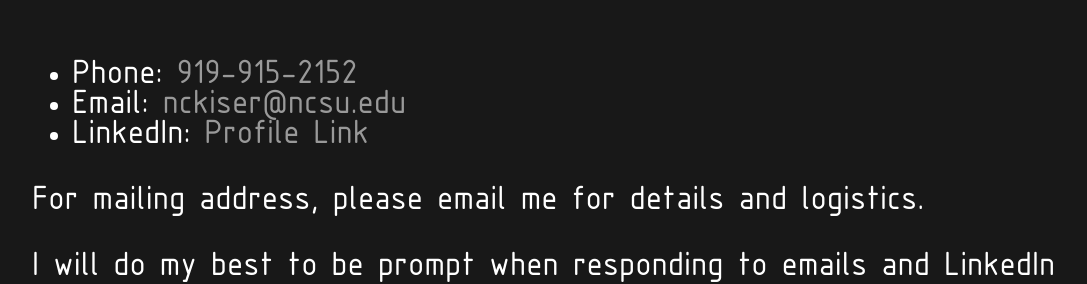
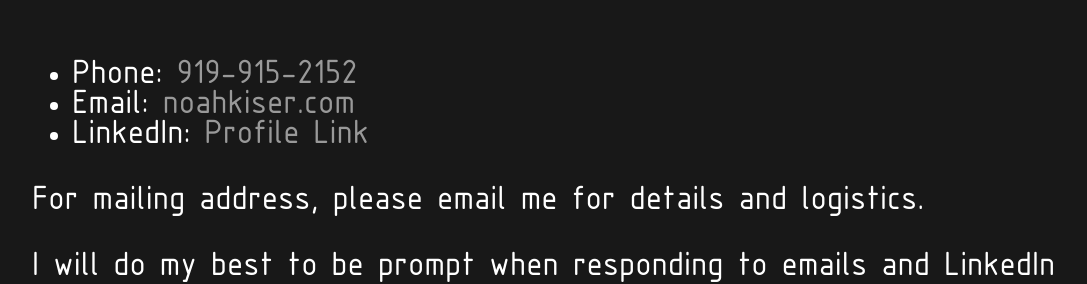
Before and after one commit to NCKiser/NCKiser.github.io, a Jekyll site: the page built from contact/index.html, in a window 1280 px wide. Shown: the part 354-638 px from the top of the page, without its empty margins (96-1183 px from the left). Built offline with Jekyll 4.4.1, drawn with Linux system fonts in a browser that asks for light colours.

Commit message:
Update index.html

```diff
--- a/contact/index.html
+++ b/contact/index.html
@@ -6,8 +6,8 @@
 	<h1>How to reach me!</h1>
 	<ul>
 		<li>Phone: <a href="tel:919-915-2152">919-915-2152</a></li>
-		<li>Email: <a href="mailto:nckiser@ncsu.edu">nckiser@ncsu.edu</a></li>
-		<li>LinkedIn: <a href="https://www.linkedin.com/in/noah-kiser-31432712b/">Profile Link</a></li>
+		<li>Email: <a href="mailto:contact@noahkiser.com">noahkiser.com</a></li>
+		<li>LinkedIn: <a href="https://www.linkedin.com/in/noah-kiser/">Profile Link</a></li>
 	</ul>
 	<p>For mailing address, please email me for details and logistics.</p>
 	<p>I will do my best to be prompt when responding to emails and LinkedIn messages.</p>
```
